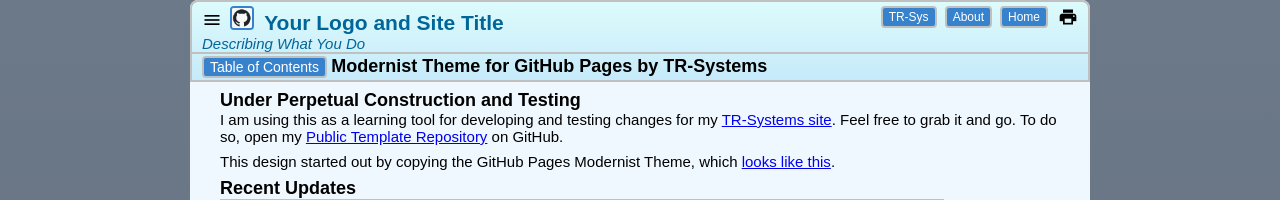
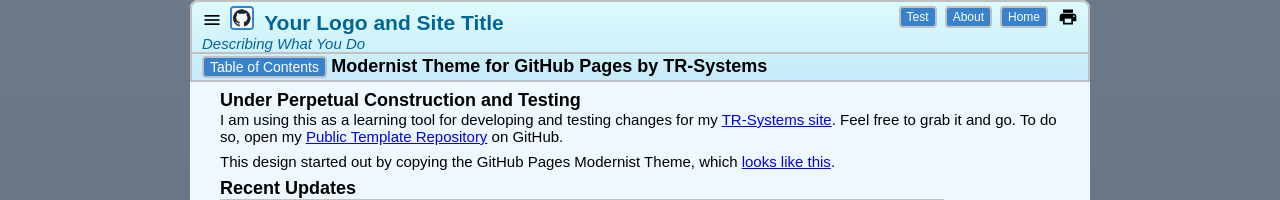
Before and after one commit to TR-Systems/modernist, a Jekyll site: the page built from index.md, in a window 1280 px wide. Shown: the top 200 px of the page. Built offline with Jekyll 4.4.1, drawn with Linux system fonts in a browser that asks for light colours; our own code applies the rules of GitHub Pages for plain Markdown files.

Commit message:
Update _config.yml

```diff
--- a/_config.yml
+++ b/_config.yml
@@ -73,14 +73,14 @@ link1-url:
 link2-text: About
 link2-page: /about.html
 link2-url:
-link3-text: TR-Sys
+link3-text: Test
 link3-page: /test.html
-link3-url: https://tr-systems.github.io/web/
+link3-url:
 # You can also insert a line break for larger buttons
 # But maybe not as good on small screens
 #link1-text: Home<br>Page
-#link2-text: About<br>This Site
-#link3-text: TR<br>Systems
+#link2-text: About<br>My Site
+#link3-text: Test<br>Page
 
 # Footer uses 50-50 grid for Contact and Copyright, followed by a Tagline
 # DO NOT publish personal email addresses. You will be spammed beyond belief.
```
